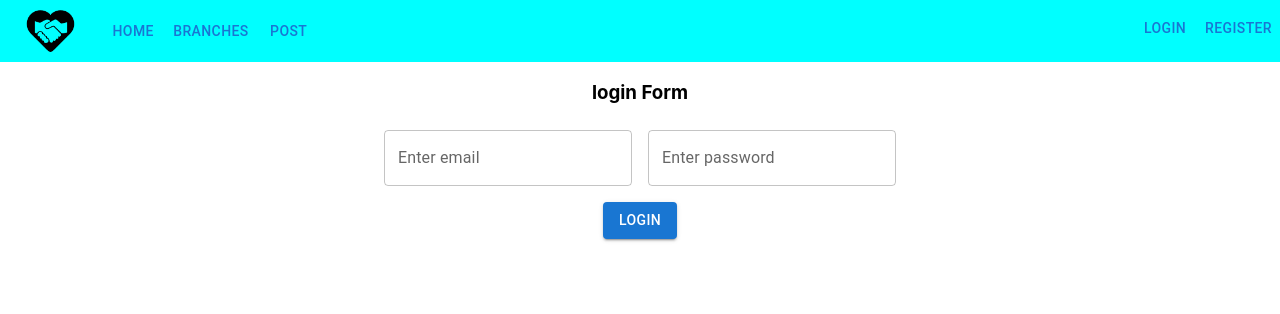
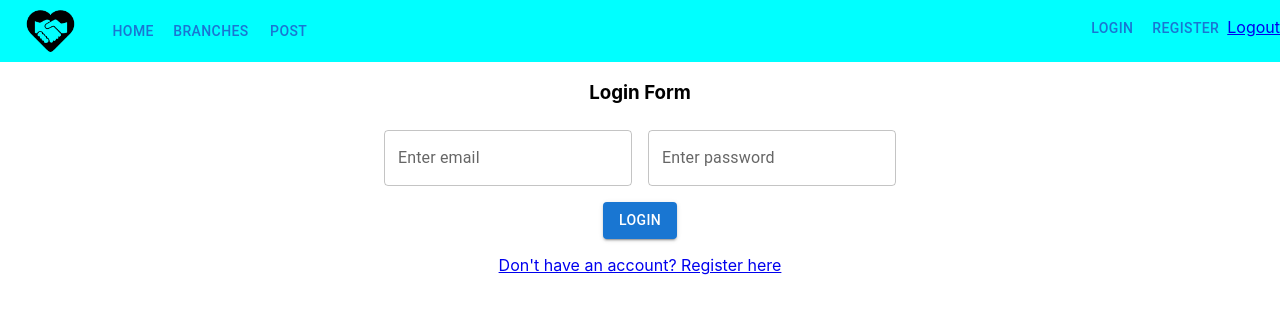
Before and after one commit to BBHATIYA/Final-Project, a React (Create React App) app in the folder client/: page /login in a window 1280 px wide. Shown: the top 314 px of the page. Built offline with nearby package versions, Linux system fonts and the light colour scheme.

Commit message:
added logout button

```diff
--- a/client/src/App.css
+++ b/client/src/App.css
@@ -2,54 +2,6 @@
   text-align: center;
 }
 
-.branch-card{
-  margin: 50px;
-  padding: 20px 70px;
-  text-align: start;
-  border-radius: 10px;
-  line-height: 2.5em;
-  box-shadow: rgba(0, 0, 0, 0.35) 0px 5px 15px;
-}
-
-
-.post-card {
-  margin: 50px;
-  padding: 20px 70px;
-  text-align: start;
-  border-radius: 10px;
-  line-height: 2.5em;
-  box-shadow: rgba(0, 0, 0, 0.35) 0px 5px 15px;
-}
-
-.all-post{
-  box-shadow: inset 0 0 15px 0 #c7c7c7;
-  border-radius: 10px;
-  padding: 10px;
-  font-size: 0.8em;
-}
-
-.commnet-div{
-  box-shadow: inset 0 0 15px 0 #c7c7c7;
-  border-radius: 10px;
-  padding:0 5px;
-  font-size: 0.8em;
-  width: 70%;
-}
-
-
-.navbar{
-  background-color: cyan;
-  display: flex;
-  justify-content: space-between;
-}
-
-.nav-logo{
-  height: 50px;
-}
-
-.rightnav{
-  margin-top: 10px;
-}
 
 
 .App-logo {
@@ -89,8 +41,59 @@
 
 
 /* My css */
-.home-maindiv{
-  border: 2px solid red;
+
+.branch-card {
+  margin: 50px;
+  padding: 20px 70px;
+  text-align: start;
+  border-radius: 10px;
+  line-height: 2.5em;
+  box-shadow: rgba(0, 0, 0, 0.35) 0px 5px 15px;
+}
+
+
+.post-card {
+  margin: 50px;
+  padding: 20px 70px;
+  text-align: start;
+  border-radius: 10px;
+  line-height: 2.5em;
+  box-shadow: rgba(0, 0, 0, 0.35) 0px 5px 15px;
+}
+
+.all-post {
+  box-shadow: inset 0 0 15px 0 #c7c7c7;
+  border-radius: 10px;
+  padding: 10px;
+  font-size: 0.8em;
+}
+
+.commnet-div {
+  box-shadow: inset 0 0 15px 0 #c7c7c7;
+  border-radius: 10px;
+  padding: 0 5px;
+  font-size: 0.8em;
+  width: 70%;
+}
+
+
+.navbar {
+  background-color: cyan;
+  display: flex;
+  justify-content: space-between;
+}
+
+.nav-logo {
+  height: 50px;
+}
+
+.rightnav {
+  margin-top: 10px;
+}
+
+.para-div{
+  padding: 0 20px;
   margin-top: 50px;
+  text-align: left;
 
 }
--- a/client/src/App.js
+++ b/client/src/App.js
@@ -30,11 +30,11 @@ function App() {
           <Route path="/post" element={<PostComments title={"post"} />} />
           <Route
             path="/login"
-            element={<LoginRegisterForm title={"login"} />}
+            element={<LoginRegisterForm title={"Login"} />}
           />
           <Route
             path="/register"
-            element={<LoginRegisterForm title={"register"} />}
+            element={<LoginRegisterForm title={"Register"} />}
           />
         </Routes>
       </div>
--- a/client/src/components/Home.js
+++ b/client/src/components/Home.js
@@ -36,6 +36,7 @@ const Home = (props) => {
       </div>
 
       <h1>Home</h1>
+      <div className="para-div">
         <p>
           Shalom!<br></br> This website is intended for mixed couples '1 Israeli
           and 1 foreign non Jewish partner' in order to share useful tips and
@@ -50,20 +51,21 @@ const Home = (props) => {
         </ul>
         <p>
           This website is a safe environment for couples to share their
-        experiences without being approached with unsolicited offers, and share
-        information about Israeli bureaucracy, on sensitive matters related to
-        personal lives and basic human rights. If you are not completely certain
-        of some information, please refrain from sharing it in order to not
-        mislead other people. Moreover, please avoid encouraging people to act
-        against procedure or against the law. If you want to share a personal
-        experience that involved an action that is against procedure, please
-        state that explicitly in your post/comment.
+          experiences without being approached with unsolicited offers, and
+          share information about Israeli bureaucracy, on sensitive matters
+          related to personal lives and basic human rights. If you are not
+          completely certain of some information, please refrain from sharing it
+          in order to not mislead other people. Moreover, please avoid
+          encouraging people to act against procedure or against the law. If you
+          want to share a personal experience that involved an action that is
+          against procedure, please state that explicitly in your post/comment.
         </p>
         <p>
           The idea is that together we can be wiser, smarter, happier and less
           frightened! Thank you and enjoy!
         </p>
       </div>
+    </div>
   );
 };
 
--- a/client/src/components/LoginRegisterForm.js
+++ b/client/src/components/LoginRegisterForm.js
@@ -15,7 +15,7 @@ const LoginRegisterForm = (props) => {
   let navigate = useNavigate();
 
   const handelAction = async () => {
-    if (props.title === "register") {
+    if (props.title === "Register") {
       try {
         const response = await axios.post(
           "/register",
@@ -88,6 +88,13 @@ const LoginRegisterForm = (props) => {
       <div>
         <p>{msg}</p>
       </div>
+      <div>
+        {props.title === "Register" ? (
+          <Link to="/login">Already have an account? Login here</Link>
+        ) : (
+          <Link to="/register">Don't have an account? Register here</Link>
+        )}
+      </div>
     </div>
   );
 };
--- a/client/src/components/Nav.js
+++ b/client/src/components/Nav.js
@@ -1,8 +1,21 @@
-import { Link } from "react-router-dom";
+import { Link, useNavigate } from "react-router-dom";
 import Button from "@mui/material/Button";
 import Mylogo from "./mylogo.png";
 
 const Nav = (props) => {
+  const navigate = useNavigate();
+
+  const handleLogout = () => {
+    fetch("/logout")
+      .then((response) => {
+        alert("You have been successfully logged out!");
+        navigate("/login", { replace: true });
+      })
+      .catch((err) => {
+        console.log(err);
+      });
+  };
+
   return (
     <div className="navbar">
       <div>
@@ -28,6 +41,13 @@ const Nav = (props) => {
         <Button component={Link} to="/register">
           Register
         </Button>
+        <Link
+          className="navbar-brand text-white text-lg brand-text"
+          to="/logout"
+          onClick={handleLogout}
+        >
+          Logout
+        </Link>
       </div>
     </div>
   );
```
Also changed, not shown: client/src/components/mylogored1.png (deleted). Lines whose indentation alone changed are shown as unchanged.
